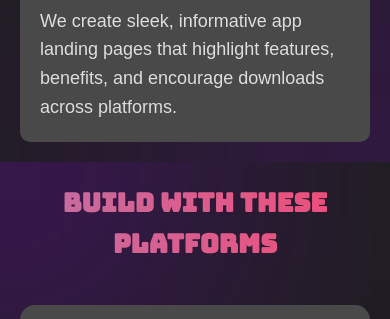
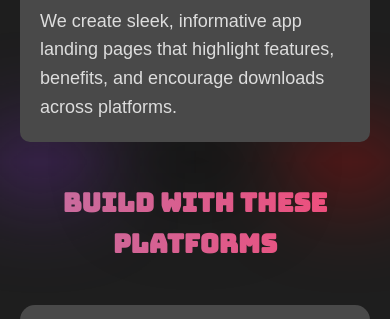
Before and after one commit to shanwebfix/shanweb, a plain HTML site: page index.html in a window 390 px wide. Shown: the part 3032-3351 px from the top of the page. Drawn offline with nearby package versions, Linux system fonts and the light colour scheme; files that its build step writes are made by us from their sources; a script that the page names is missing; files whose address does not match are found by name; a web font is replaced by a local one.

Commit message:
box sadow update

```diff
--- a/css/headerfooter.css
+++ b/css/headerfooter.css
@@ -383,7 +383,7 @@ section {
 /* Footer Design */
 .footer {
   background-color: #000;
-  background-image: url('assets/footerbg.jpg');
+  background-image: url('/assets/footerbg.jpg');
   background-size: cover;
   background-repeat: no-repeat;
   background-position: center center;
@@ -399,7 +399,7 @@ section {
 }
 
 
-.footer::before {
+.footer00::before {
   content: "";
   position: absolute;
   top: -150px;
@@ -412,7 +412,7 @@ section {
   z-index: -1;
 }
 
-.footer::after {
+.footer00::after {
   content: "";
   position: absolute;
   bottom: -150px;
--- a/css/responsive.css
+++ b/css/responsive.css
@@ -1,15 +1,5 @@
 @media (max-width:768px){.btn-outline,.btn-primary{margin:auto;border-radius:15px 0}body{overflow-x:hidden!important}.loader{width:60px;height:30px;border-width:2px 2px 30px}.loader:after,.loader:before{width:8px;height:8px;border-width:12px}.main-section{padding:20px}.contact-container,.portfolio-grid,.pricing-container,.services-container{grid-template-columns:1fr}.main-header{overflow:hidden;padding:15px 20px!important}.contact-title,.faq-title,.pricing-title,.section-title{font-size:26px;text-align:center}.contact-form,.contact-info,.faq-item,.pricing-box,.service-box{padding:20px 15px}.portfolio-item{height:300px}.plan-button{width:100%}.hero-buttons{display:flex;gap:10px}.btn-primary{padding:10px 25px}.btn-outline{padding:10px 30px}.testimonial-section{position:relative;z-index:1;overflow:hidden}.faq-item{width:300px;overflow:hidden;padding:0}.faq-question{padding:15px 20px;width:300px;font-size:16px}.footer{padding:40px 20px 0!important}.subscribe-form input[type=email]{width:110px}
 
 
-.main-section::before {
-
-  width: 300px;
-  height: 300px;
 
 }
-
-.main-section::after {
-width: 300px;
-  height: 300px;
-}
-}
--- a/css/style.css
+++ b/css/style.css
@@ -72,31 +72,102 @@ h2 {
   background-color: #1e1e1e;
   position: relative;
   z-index: 1;
-overflow: hidden;
+  overflow: hidden;
 }
 
+/* BOTTOM LEFT - Purple glow */
 .main-section::before {
   content: "";
   position: absolute;
-  top: -150px;
-  left: -150px;
-  width: 500px;
-  height: 500px;
-  background: rgba(113, 9, 183, 0.849); /* #8e2de2 with opacity */
-  filter: blur(150px);
+  bottom: -60px;
+  left: 0;
+  width: 150px;
+  height: 150px;
+  background: rgba(142, 45, 226, 0.6);
+  filter: blur(80px);
   z-index: -1;
 }
 
+/* BOTTOM RIGHT - Red glow */
 .main-section::after {
   content: "";
   position: absolute;
-  bottom: -150px;
-  right: -150px;
-  width: 500px;
-  height: 500px;
-  background: rgba(113, 9, 183, 0.849); /* #8e2de2 with opacity */
-  filter: blur(180px);
+  bottom: -60px;
+  right: 0;
+  width: 150px;
+  height: 150px;
+  background: rgba(255, 0, 0, 0.6);
+  filter: blur(80px);
   z-index: -1;
+}
+
+/* BOTTOM CENTER - Black glow */
+.main-section .bottom-center-glow {
+  position: absolute;
+  bottom: -60px;
+  left: 50%;
+  transform: translateX(-50%);
+  width: 200px;
+  height: 150px;
+  background: rgba(0, 0, 0, 0.8);
+  filter: blur(100px);
+  z-index: -1;
+  border-radius: 50%;
+}
+
+/* ✅ TOP LEFT - Purple glow (updated) */
+.main-section .top-left-glow {
+  position: absolute;
+  top: -60px;
+  left: 0;
+  width: 150px;
+  height: 150px;
+  background: rgba(142, 45, 226, 0.6); /* Purple */
+  filter: blur(80px);
+  z-index: -1;
+}
+
+/* ✅ TOP RIGHT - Red glow (updated) */
+.main-section .top-right-glow {
+  position: absolute;
+  top: -60px;
+  right: 0;
+  width: 150px;
+  height: 150px;
+  background: rgba(255, 0, 0, 0.6); /* Red */
+  filter: blur(80px);
+  z-index: -1;
+}
+
+
+/* TOP CENTER - Black glow */
+.main-section .top-center-glow {
+  position: absolute;
+  top: -60px;
+  left: 50%;
+  transform: translateX(-50%);
+  width: 200px;
+  height: 150px;
+  background: rgba(0, 0, 0, 0.8);
+  filter: blur(100px);
+  z-index: -1;
+  border-radius: 50%;
+}
+@media (max-width: 480px) {
+  .main-section {
+    padding: 30px 15px;
+  }
+
+  .main-section .top-left-glow,
+  .main-section .top-right-glow,
+  .main-section .top-center-glow,
+  .main-section .bottom-center-glow,
+  .main-section::before,
+  .main-section::after {
+    width: 80px;
+    height: 80px;
+    filter: blur(50px);
+  }
 }
 
 
--- a/index.html
+++ b/index.html
@@ -197,6 +197,7 @@
 
 <!-- Service Content -->
 <section class="main-section" id="service">
+  <div class="bottom-center-glow"></div>
     <h2 class="section-title">Our Services</h2>
     <div class="service-container">
 
@@ -271,6 +272,10 @@
 
 <!-- Build With These Platforms -->
 <section class="main-section" id="platform">
+  <div class="bottom-center-glow"></div>
+  <div class="top-right-glow"></div>
+  <div class="top-left-glow"></div>
+  <div class="top-center-glow"></div>
     <h2 class="section-title">Build With These Platforms</h2>
     <div class="platform-container">
 
@@ -326,6 +331,10 @@
 <!-- Portfolio -->
 
 <section class="main-section" id="portfolio">
+    <div class="bottom-center-glow"></div>
+  <div class="top-right-glow"></div>
+  <div class="top-left-glow"></div>
+  <div class="top-center-glow"></div>
   <h2 class="section-title">My Work</h2>
 
 
@@ -391,6 +400,10 @@
 
 <!-- Why Choose Me? -->
   <section class="main-section">
+      <div class="bottom-center-glow"></div>
+  <div class="top-right-glow"></div>
+  <div class="top-left-glow"></div>
+  <div class="top-center-glow"></div>
     <h2 class="section-title">Why Choose Me?</h2>
     <div class="choose-container">
 
@@ -421,6 +434,10 @@
 
 <!-- Client Testimonial -->
 <section class="main-section">
+    <div class="bottom-center-glow"></div>
+  <div class="top-right-glow"></div>
+  <div class="top-left-glow"></div>
+  <div class="top-center-glow"></div>
   <h2 class="section-title">Client Testimonials</h2>
 
   <div class="swiper testimonial-swiper">
@@ -474,6 +491,10 @@
 
 <!-- Skills -->
 <section class="main-section">
+    <div class="bottom-center-glow"></div>
+  <div class="top-right-glow"></div>
+  <div class="top-left-glow"></div>
+  <div class="top-center-glow"></div>
   <h2 class="section-title">Skills</h2>
   <div class="skill">
     <span class="skill-name">WordPress</span>
@@ -507,6 +528,10 @@
 
 <!-- Pricing Plan -->
 <section class="main-section">
+    <div class="bottom-center-glow"></div>
+  <div class="top-right-glow"></div>
+  <div class="top-left-glow"></div>
+  <div class="top-center-glow"></div>
   <h2 class="section-title">Pricing Plans</h2>
   <div class="pricing-container">
 
@@ -556,6 +581,10 @@
 
 <!-- FAQ -->
 <section class="main-section">
+    <div class="bottom-center-glow"></div>
+  <div class="top-right-glow"></div>
+  <div class="top-left-glow"></div>
+  <div class="top-center-glow"></div>
   <h2 class="section-title">Frequently Asked Questions</h2>
   <div class="faq-container">
 
@@ -673,6 +702,9 @@ With a focus on WordPress and support for other platforms like Wix, Webflow, and
 <!-- Contact Section -->
 
 <section class="main-section" id="contact">
+  <div class="top-right-glow"></div>
+  <div class="top-left-glow"></div>
+  <div class="top-center-glow"></div>
   <h2 class="section-title">Contact Me</h2>
   <div class="contact-container">
 
@@ -699,6 +731,7 @@ With a focus on WordPress and support for other platforms like Wix, Webflow, and
 
 <!-- Footer Content -->
 <footer class="footer">
+
   <div class="footer-container">
     <div class="footer-about" id="about">
       <div class="logo"><img src="assets/logo.webp" loading="lazy" alt="SHANWEB"></div>
```
